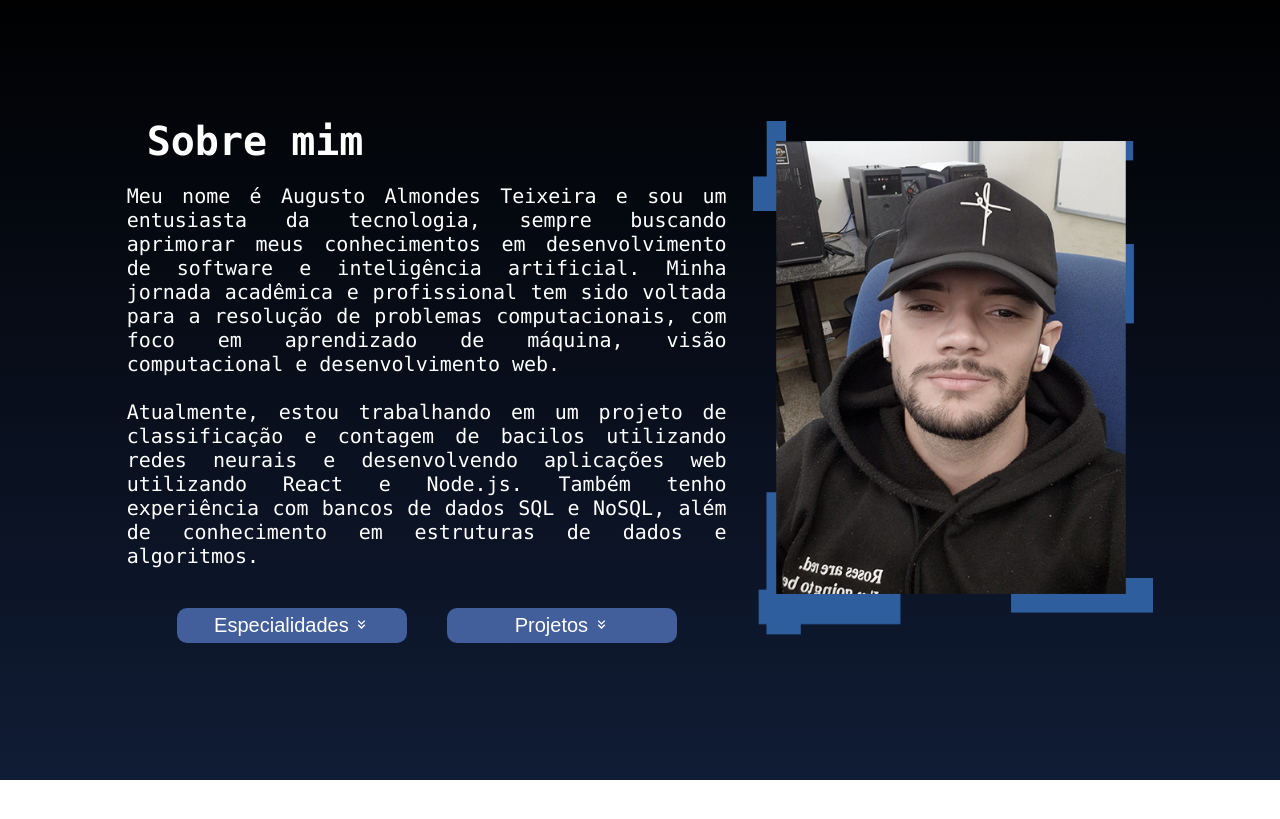
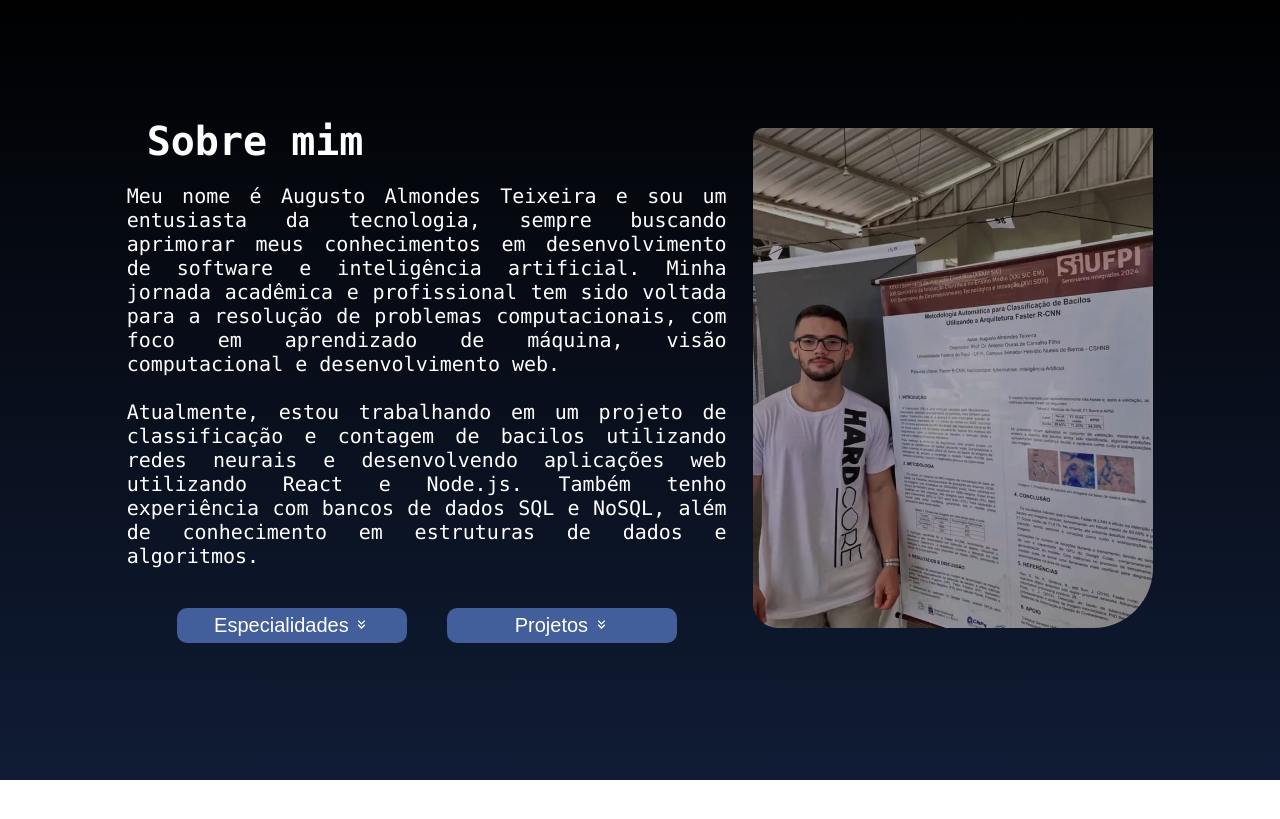
Before and after one commit to AugustoAlmondes/My-Portifolio, a React (Vite) app: page / in a window 1280 px wide. Shown: the part 820-1639 px from the top of the page. Built offline with nearby package versions, Linux system fonts and the light colour scheme; no server answers.

Commit message:
alteração de foto Sobre

```diff
--- a/src/page/Sobre/Sobre.jsx
+++ b/src/page/Sobre/Sobre.jsx
@@ -1,5 +1,5 @@
 import './style.css'
-import ImagemSobre from '../../assets/augusto2.png'
+import ImagemSobre from '../../assets/eu.jpg'
 import { MdOutlineKeyboardDoubleArrowDown } from 'react-icons/md';
 import scrollToElement from '../../utils/Scroll';
 
--- a/src/page/Sobre/style.css
+++ b/src/page/Sobre/style.css
@@ -9,6 +9,9 @@
 
 .sobre-area img {
     width: 400px;
+    height: 500px;
+    object-fit: cover ;
+    border-radius: 10px 0px 60px 25px ;
 }
 
 .texto-sobre {
```
Also changed, not shown: src/assets/eu.jpg (added).
